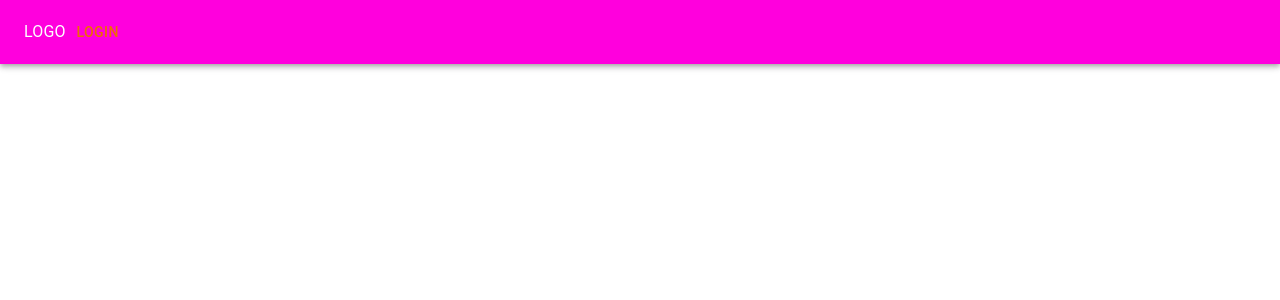
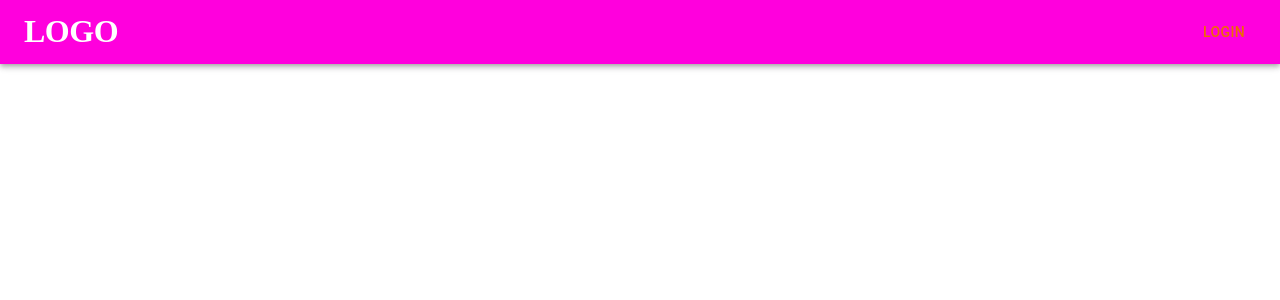
Before and after one commit to Gethol/dancers-lament, a React (Create React App) app: page / in a window 1280 px wide. Shown: the top 300 px of the page. Built offline with nearby package versions, Linux system fonts and the light colour scheme.

Commit message:
feat: add navbar

```diff
--- a/src/components/Navbar.tsx
+++ b/src/components/Navbar.tsx
@@ -16,8 +16,19 @@ export default function Navbar(){
     return(
         <AppBar position="static">
             <Toolbar>
-                <Typography>LOGO</Typography>
-                <Button color="warning">LOGIN</Button>
+                <Typography variant="h1" sx={{
+                    fontFamily: "Poppins",
+                    fontWeight: "700",
+                    fontSize: "2rem"
+                }}>LOGO</Typography>
+
+                <Box>
+
+                </Box>
+
+                <Button color="warning" sx={{
+                    marginLeft: "auto"
+                }}>LOGIN</Button>
             </Toolbar>
         </AppBar>
     );
```
